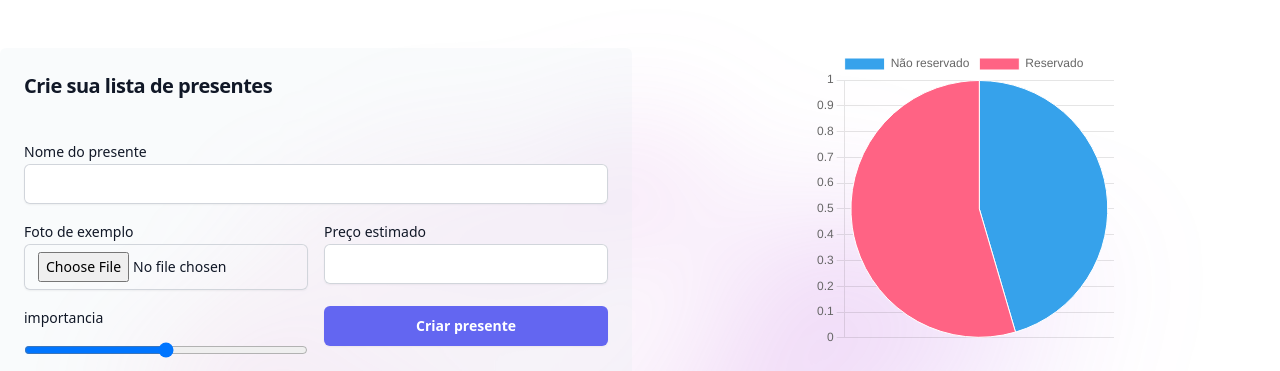
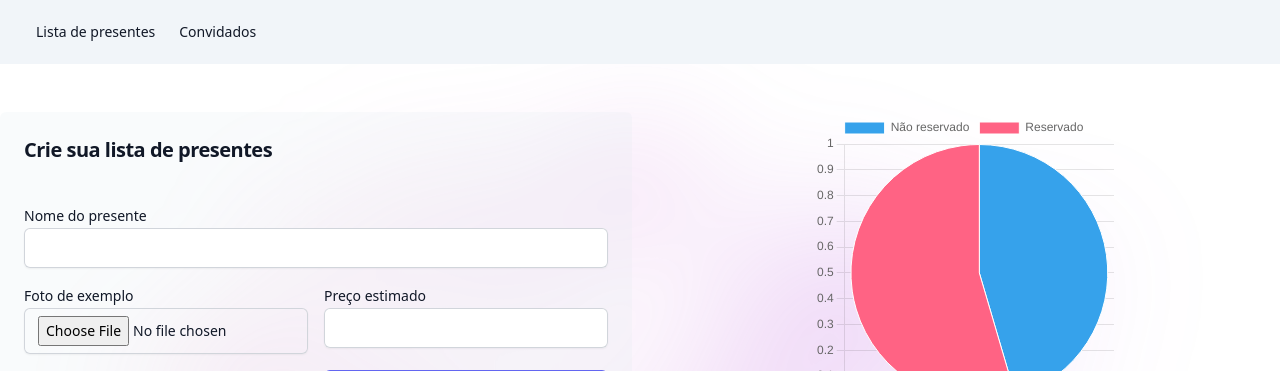
Before and after one commit to oiviana/wedding-menager, a Django app: page /noivos/ in a window 1280 px wide. Shown: the top 371 px of the page. Run offline with Django 5.2, Linux system fonts and the light colour scheme; some libraries are stand-ins or nearby versions.

Commit message:
feat: add header

```diff
--- a/noivos/templates/home.html
+++ b/noivos/templates/home.html
@@ -1,5 +1,6 @@
 {% extends "base.html" %}
 {% block 'body' %}
+    {% include "partials/header.html" %}
     <div class="max-w-7xl mx-auto mt-12">
         <div class="grid grid-cols-2 gap-4">
             <div class="bg-slate-200/20 p-6 rounded-md">
--- /dev/null
+++ b/noivos/templates/partials/header.html
@@ -0,0 +1,20 @@
+{% load static %}
+<nav class="bg-slate-100">
+    <div class="mx-auto max-w-7xl">
+        <div class="relative flex h-16 items-center justify-between">
+            <div class="flex flex-1 items-center justify-center sm:items-stretch sm:justify-start">
+                <div class="flex flex-shrink-0 items-center">
+                    <img class="h-8 w-auto rounded-md" src="">
+                </div>
+                <div class="hidden sm:ml-6 sm:block">
+                    <div class="flex">
+                        <a href="{% url 'home' %}"
+                           class="rounded-md px-3 py-2 text-sm font-medium text-gray-900 hover:bg-gray-700 hover:text-white">Lista de presentes</a>
+                        <a href=""
+                           class="rounded-md px-3 py-2 text-sm font-medium text-gray-900 hover:bg-gray-700 hover:text-white">Convidados</a>
+                    </div>
+                </div>
+            </div>
+        </div>
+    </div>
+</nav>
```
